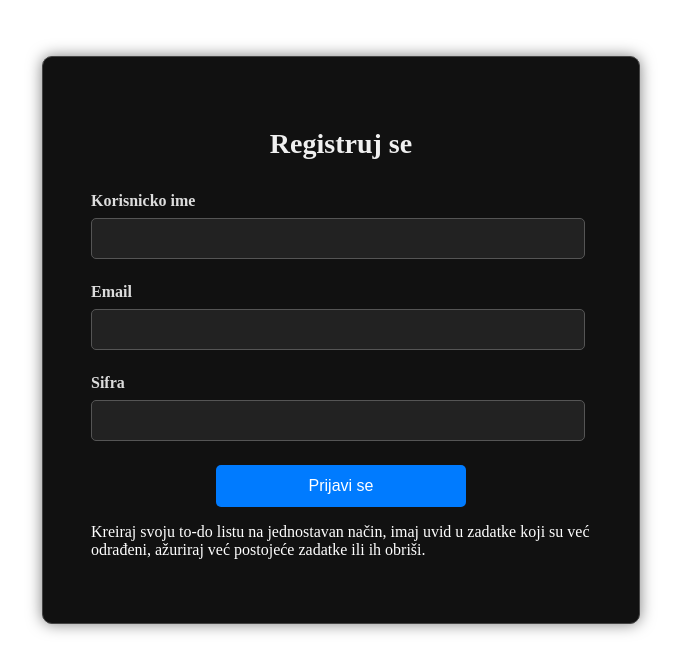
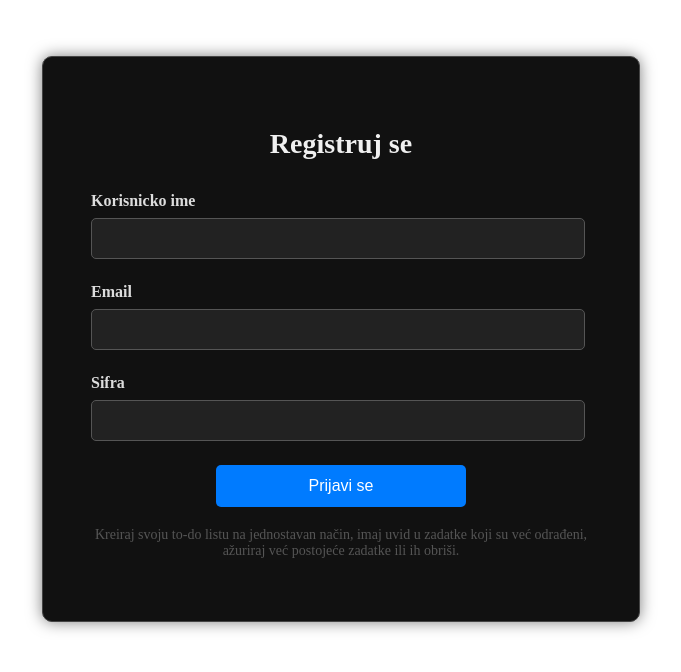
Before and after one commit to borisstevanovic96/tasks, a React (Create React App) app in the folder ui/: page /register in a window 1280 px wide. Shown: the top 672 px of the page, without its empty margins (299-980 px from the left). Built offline with nearby package versions, Linux system fonts and the light colour scheme.

Commit message:
Update register.css

```diff
--- a/ui/src/register.css
+++ b/ui/src/register.css
@@ -9,6 +9,13 @@
   border-radius: 10px; /* Rounded corners */
   border: 1px solid #444; /* Subtle border */
   box-shadow: 0 0 15px rgba(0, 0, 0, 0.5); /* Slightly larger shadow */
+}
+
+.register-info {
+  margin-top: 20px;
+  font-size: 14px;
+  color: #555;
+  text-align: center;
 }
 
 h2 {
```
